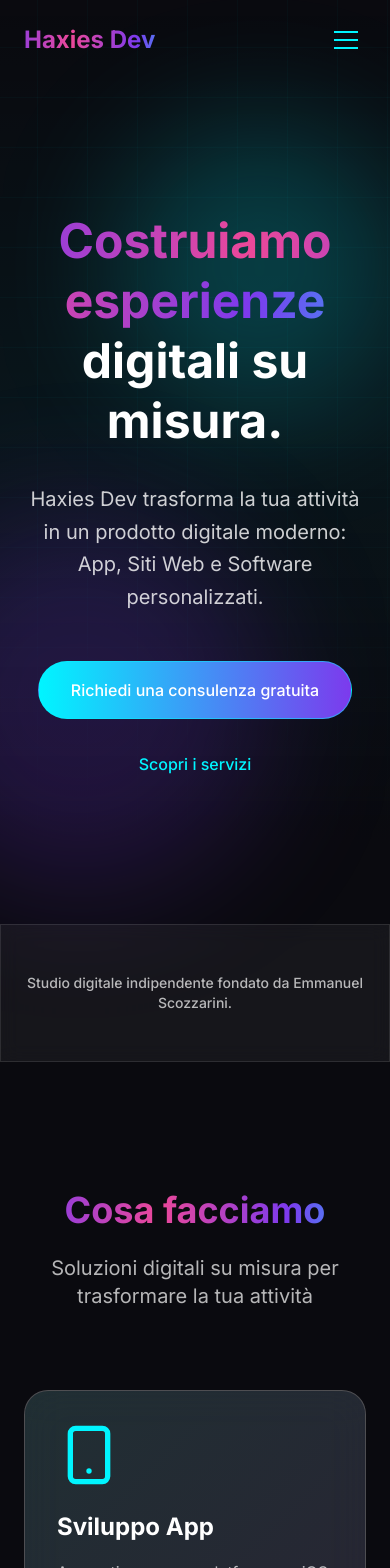
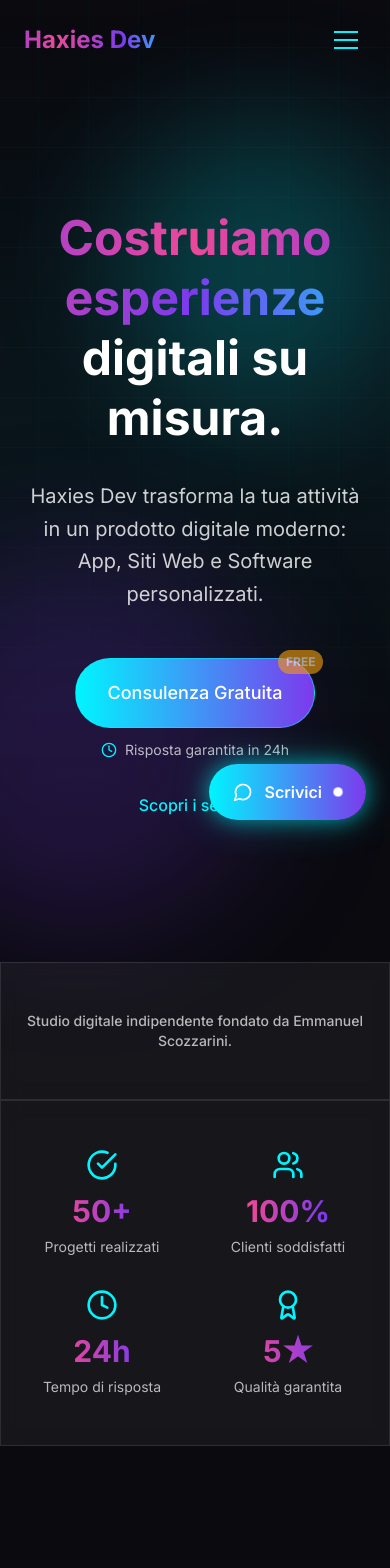
Before and after one commit to Hydr44/haxiesdev, a Next.js app: page / in a window 390 px wide. Shown: the top 1568 px of the page. Built offline with nearby package versions, Linux system fonts and the light colour scheme.

Commit message:
Ottimizzazioni Google Ads: CTA sticky mobile, trust bar, hero migliorato, form ottimizzato

```diff
--- a/app/contact/page.tsx
+++ b/app/contact/page.tsx
@@ -108,9 +108,14 @@
             transition={{ duration: 0.8 }}
             className="glass-strong p-8 rounded-3xl border border-primary/20"
           >
-            <h2 className="text-2xl font-bold text-foreground mb-6">
+            <div className="mb-6">
+              <h2 className="text-2xl font-bold text-foreground mb-2">
                 Invia un messaggio
               </h2>
+              <p className="text-sm text-foreground/70">
+                Compila il form in 30 secondi. Ti risponderemo entro 24 ore.
+              </p>
+            </div>
             <form onSubmit={handleSubmit} className="space-y-6">
               {/* Status Message */}
               {submitStatus !== "idle" && (
@@ -218,6 +223,7 @@
                 />
               </div>
 
+              <div className="space-y-4">
                 <Button
                   type="submit"
                   variant="primary"
@@ -226,6 +232,12 @@
                 >
                   {isSubmitting ? "Invio in corso..." : "Invia messaggio"}
                 </Button>
+                <p className="text-xs text-center text-foreground/60">
+                  Cliccando invia, accetti che i tuoi dati vengano utilizzati per rispondere alla tua richiesta.
+                  <br />
+                  <span className="text-primary">Privacy garantita</span> - Non condividiamo i tuoi dati.
+                </p>
+              </div>
             </form>
           </motion.div>
 
--- a/app/layout.tsx
+++ b/app/layout.tsx
@@ -4,6 +4,7 @@
 import "./globals.css";
 import Navbar from "@/components/Navbar";
 import Footer from "@/components/Footer";
+import StickyCTA from "@/components/StickyCTA";
 
 const inter = Inter({
   subsets: ["latin"],
@@ -41,6 +42,7 @@
           {children}
         </main>
         <Footer />
+        <StickyCTA />
         <Analytics />
       </body>
     </html>
--- a/app/page.tsx
+++ b/app/page.tsx
@@ -1,9 +1,10 @@
 "use client";
 
 import { motion } from "framer-motion";
-import { Smartphone, Globe, Settings, Target, Zap, Handshake, Rocket } from "lucide-react";
+import { Smartphone, Globe, Settings, Target, Zap, Handshake, Rocket, Clock, CheckCircle } from "lucide-react";
 import Button from "@/components/Button";
 import Section from "@/components/Section";
+import TrustBar from "@/components/TrustBar";
 
 export default function Home() {
   const scrollToServices = () => {
@@ -72,14 +73,26 @@
             transition={{ duration: 0.8, delay: 0.4 }}
             className="flex flex-col sm:flex-row gap-4 justify-center items-center"
           >
+            <div className="flex flex-col items-center gap-3">
+              <div className="relative">
                 <Button
                   href="https://wa.me/393921723028"
                   variant="primary"
                   target="_blank"
                   rel="noopener noreferrer"
+                  className="text-lg px-10 py-5"
                 >
-              Richiedi una consulenza gratuita
+                  Consulenza Gratuita
                 </Button>
+                <span className="absolute -top-2 -right-2 bg-accent text-white text-xs font-bold px-2 py-1 rounded-full animate-pulse">
+                  FREE
+                </span>
+              </div>
+              <div className="flex items-center gap-2 text-sm text-foreground/70">
+                <Clock className="w-4 h-4 text-primary" />
+                <span>Risposta garantita in 24h</span>
+              </div>
+            </div>
             <Button
               onClick={scrollToServices}
               variant="ghost"
@@ -104,6 +117,9 @@
           </p>
         </Section>
       </motion.section>
+
+      {/* Trust Bar */}
+      <TrustBar />
 
       {/* Cosa facciamo */}
       <section id="servizi" className="py-32 relative z-10">
@@ -253,11 +269,25 @@
             className="glass-strong p-12 rounded-3xl border border-primary/30"
           >
             <h2 className="text-4xl sm:text-5xl font-bold mb-6 gradient-text">
-              Hai un&apos;idea o un&apos;attività da digitalizzare?
+              Pronto a digitalizzare la tua attività?
             </h2>
-            <p className="text-xl text-foreground/80 mb-12 max-w-2xl mx-auto">
-              Parliamone senza impegno.
+            <p className="text-xl text-foreground/80 mb-4 max-w-2xl mx-auto">
+              Inizia con una consulenza gratuita. Nessun impegno, solo risultati.
             </p>
+            <div className="flex items-center justify-center gap-6 mb-12 text-sm text-foreground/70">
+              <div className="flex items-center gap-2">
+                <Clock className="w-4 h-4 text-primary" />
+                <span>Risposta in 24h</span>
+              </div>
+              <div className="flex items-center gap-2">
+                <CheckCircle className="w-4 h-4 text-primary" />
+                <span>100% Gratuita</span>
+              </div>
+              <div className="flex items-center gap-2">
+                <Handshake className="w-4 h-4 text-primary" />
+                <span>Nessun impegno</span>
+              </div>
+            </div>
             <div className="flex flex-col sm:flex-row gap-4 justify-center">
               <Button
                 href="https://wa.me/393921723028"
--- /dev/null
+++ b/components/StickyCTA.tsx
@@ -0,0 +1,31 @@
+"use client";
+
+import { MessageCircle } from "lucide-react";
+import Link from "next/link";
+import { motion } from "framer-motion";
+
+export default function StickyCTA() {
+  return (
+    <motion.div
+      initial={{ y: 100, opacity: 0 }}
+      animate={{ y: 0, opacity: 1 }}
+      transition={{ duration: 0.5, delay: 1 }}
+      className="fixed bottom-6 right-6 z-50 md:hidden"
+    >
+      <Link
+        href="https://wa.me/393921723028"
+        target="_blank"
+        rel="noopener noreferrer"
+        className="flex items-center gap-3 bg-gradient-to-r from-primary to-secondary text-white px-6 py-4 rounded-full shadow-neon hover:shadow-glow transition-all duration-300 group"
+      >
+        <MessageCircle className="w-5 h-5" />
+        <span className="font-semibold">Scrivici</span>
+        <motion.div
+          animate={{ scale: [1, 1.2, 1] }}
+          transition={{ duration: 2, repeat: Infinity }}
+          className="w-2 h-2 bg-white rounded-full"
+        />
+      </Link>
+    </motion.div>
+  );
+}
--- /dev/null
+++ b/components/TrustBar.tsx
@@ -0,0 +1,59 @@
+"use client";
+
+import { motion } from "framer-motion";
+import { CheckCircle, Users, Clock, Award } from "lucide-react";
+
+export default function TrustBar() {
+  const stats = [
+    {
+      icon: CheckCircle,
+      number: "50+",
+      label: "Progetti realizzati",
+    },
+    {
+      icon: Users,
+      number: "100%",
+      label: "Clienti soddisfatti",
+    },
+    {
+      icon: Clock,
+      number: "24h",
+      label: "Tempo di risposta",
+    },
+    {
+      icon: Award,
+      number: "5★",
+      label: "Qualità garantita",
+    },
+  ];
+
+  return (
+    <section className="py-12 glass border-y border-primary/20 relative z-10">
+      <div className="max-w-7xl mx-auto px-6 sm:px-8 lg:px-12">
+        <div className="grid grid-cols-2 md:grid-cols-4 gap-8">
+          {stats.map((stat, index) => {
+            const IconComponent = stat.icon;
+            return (
+              <motion.div
+                key={index}
+                initial={{ opacity: 0, y: 20 }}
+                whileInView={{ opacity: 1, y: 0 }}
+                viewport={{ once: true }}
+                transition={{ duration: 0.5, delay: index * 0.1 }}
+                className="text-center"
+              >
+                <div className="flex justify-center mb-3">
+                  <IconComponent className="w-8 h-8 text-primary" />
+                </div>
+                <div className="text-3xl md:text-4xl font-bold text-foreground mb-2 gradient-text">
+                  {stat.number}
+                </div>
+                <div className="text-sm text-foreground/70">{stat.label}</div>
+              </motion.div>
+            );
+          })}
+        </div>
+      </div>
+    </section>
+  );
+}
```
Also changed, not shown: 1 other file (tests, documents, lock files or other folders). Lines whose indentation alone changed are shown as unchanged.
